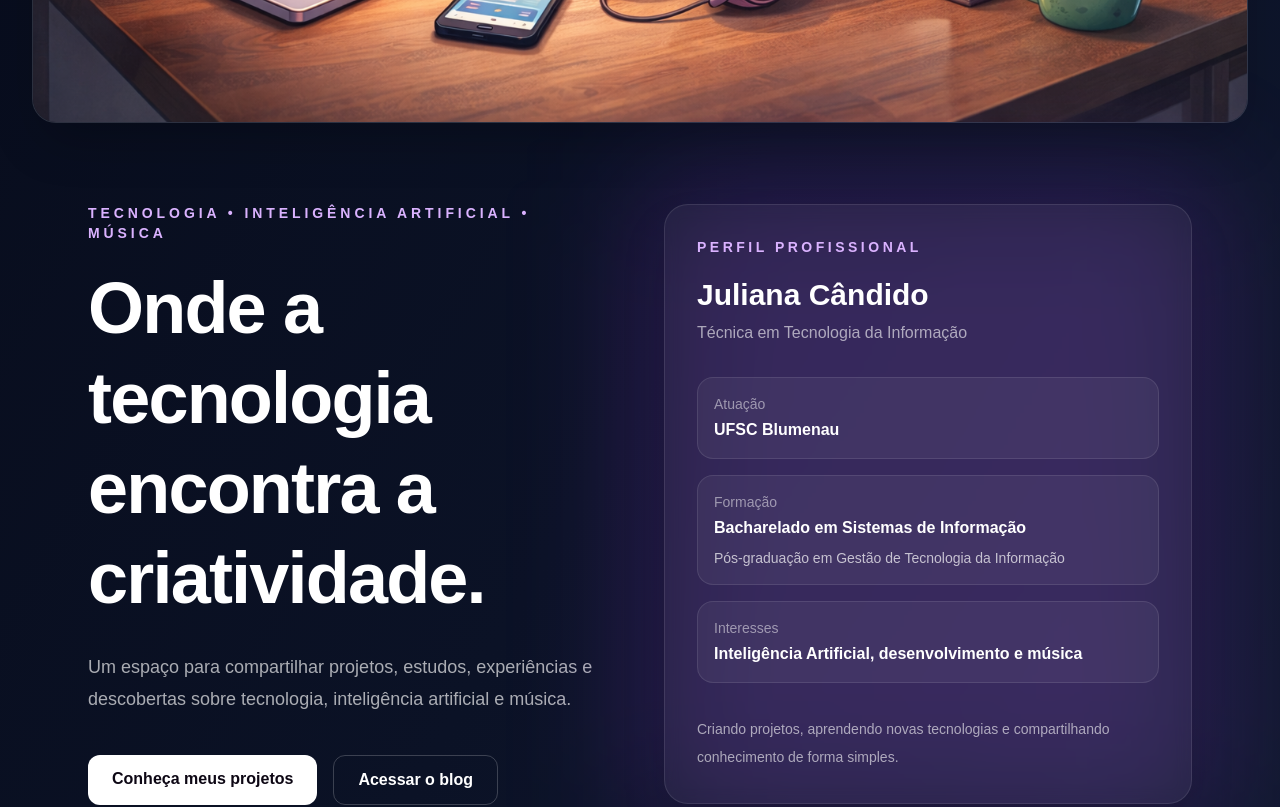
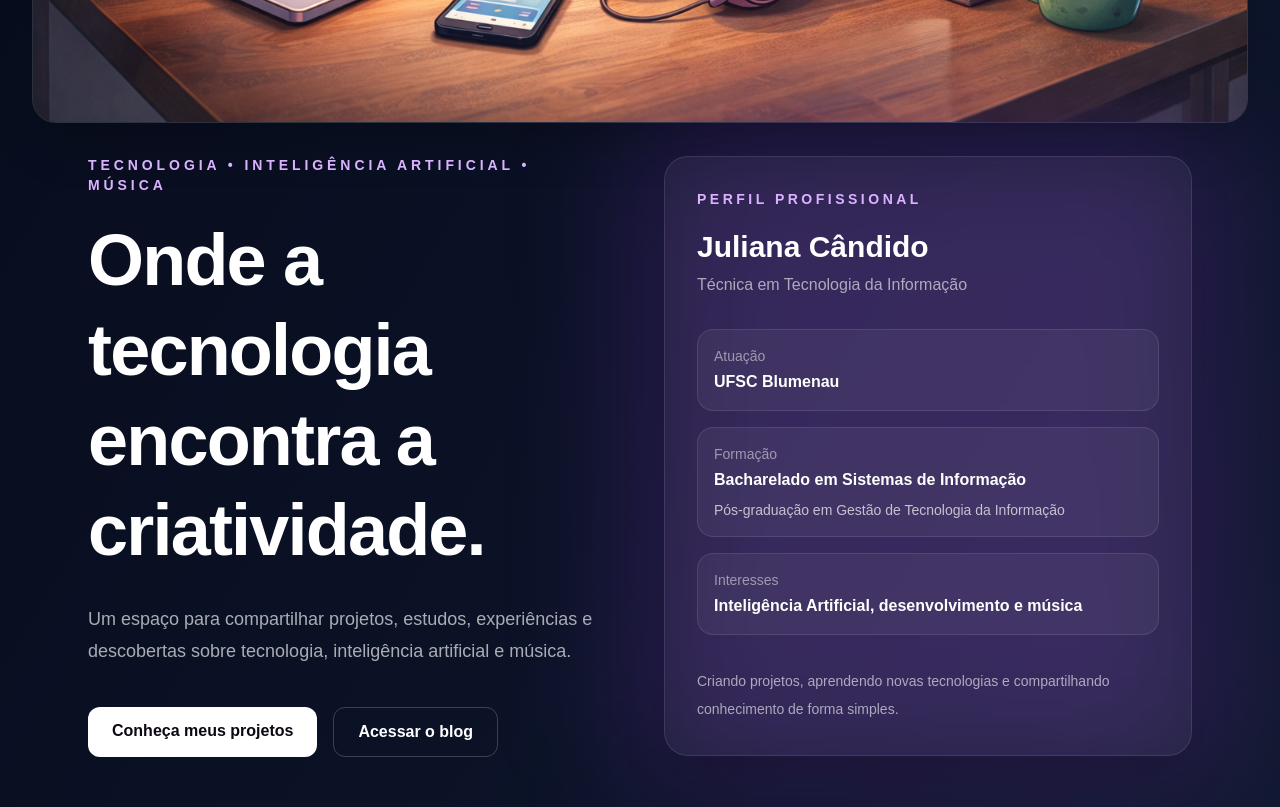
Before and after one commit to j-candido/tecnologia-e-acordes, a Next.js app: page / in a window 1280 px wide. Shown: the part 720-1527 px from the top of the page. Built offline with nearby package versions, Linux system fonts and the light colour scheme; no server answers.

Commit message:
Correção espaçamento página inicial

```diff
--- a/components/Hero.tsx
+++ b/components/Hero.tsx
@@ -4,7 +4,7 @@ export default function Hero() {
   return (
     <section
         id="inicio"
-        className="mx-auto grid max-w-6xl items-center gap-12 px-6 pt-20 pb-16 lg:grid-cols-2"
+        className="mx-auto grid max-w-6xl items-center gap-12 px-6 pt-8 pb-8 md:pt14 lg:grid-cols-2"
     >
         <div className="max-w-2xl">
             <p className="mb-5 text-sm font-semibold uppercase tracking-[0.28em] text-purple-300">
```
